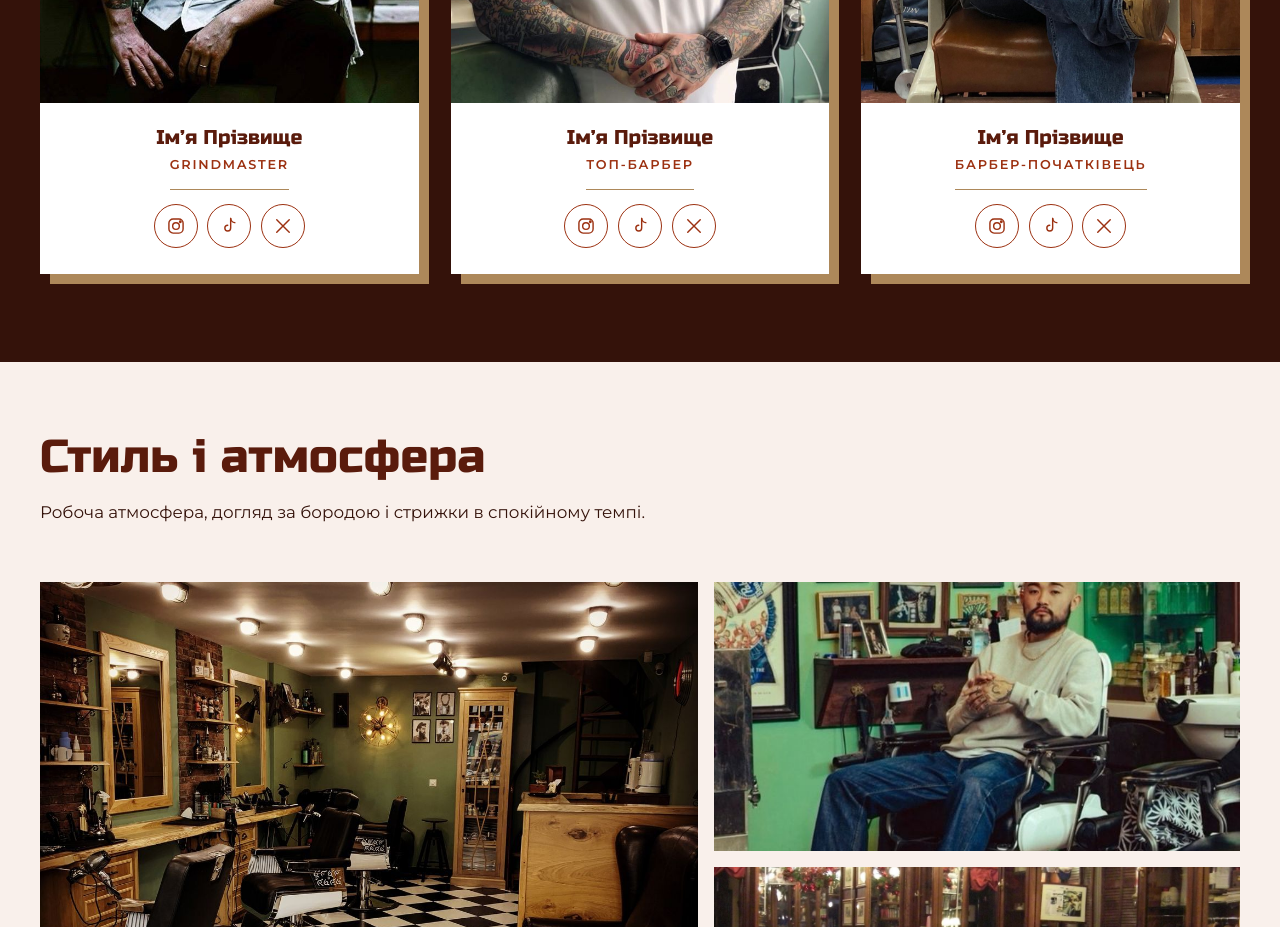
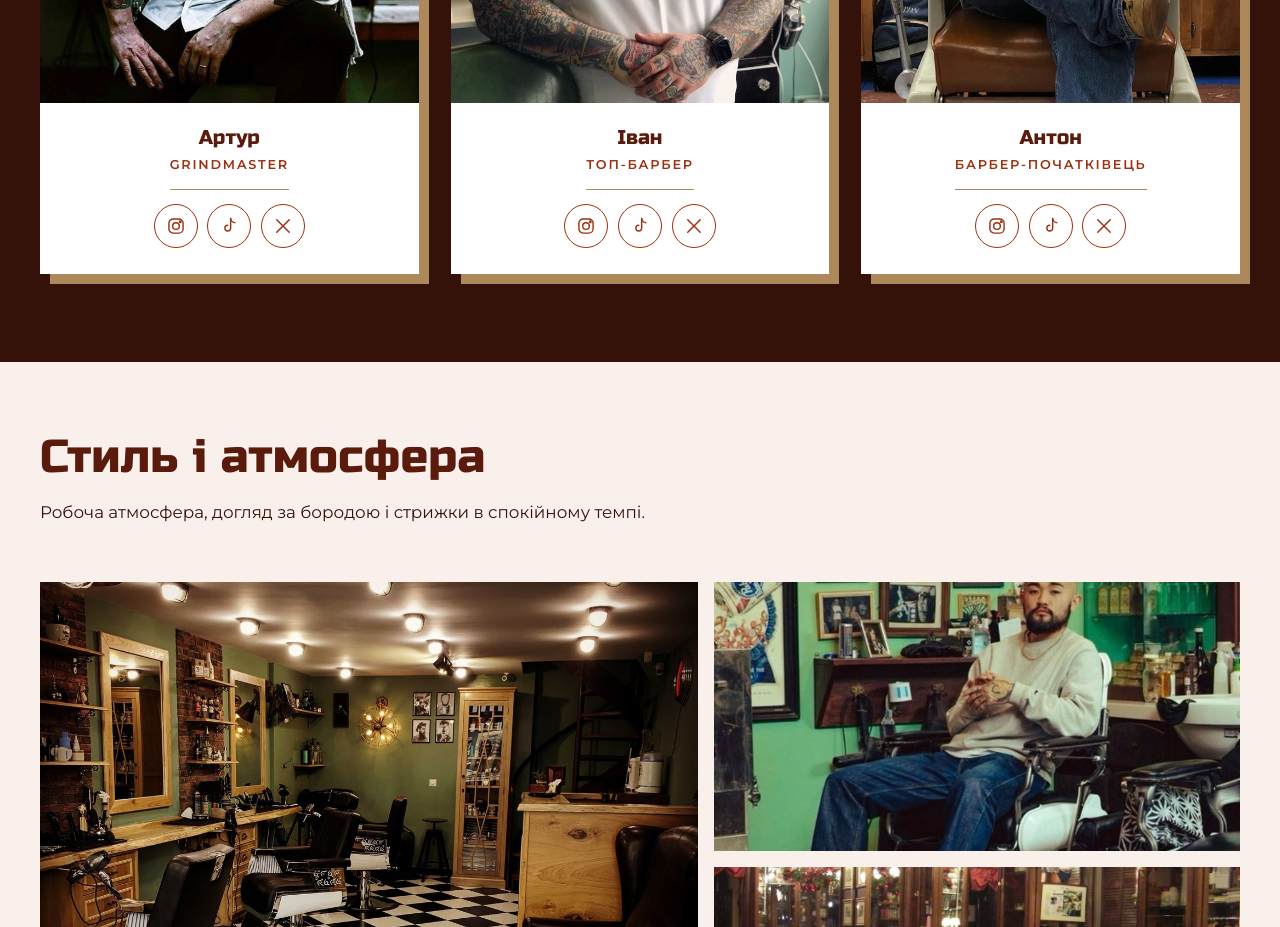
Before and after one commit to BOgdanRoz/BarberShop-Frontend, a React (Vite) app: page / in a window 1280 px wide. Shown: the part 2940-3867 px from the top of the page. Built offline with nearby package versions, Linux system fonts and the light colour scheme; a web font is replaced by a local one.

Commit message:
feat: set barber first names to Артур, Іван and Антон

```diff
--- a/src/data/barbers.ts
+++ b/src/data/barbers.ts
@@ -22,10 +22,11 @@ const defaultSocials: SocialLink[] = [
 ]
 
 const roles = ['Grindmaster', 'Топ-барбер', 'Барбер-початківець']
+const names = ['Артур', 'Іван', 'Антон']
 
-// Placeholder names and social links. Replace with approved real details.
+// Editable profile data. Names are first names only; add surnames only when approved.
 export const barbers: Barber[] = barberPhotos.map((photo, index) => ({
-  name: 'Ім’я Прізвище',
+  name: names[index],
   role: roles[index],
   photo,
   socials: defaultSocials,
```
